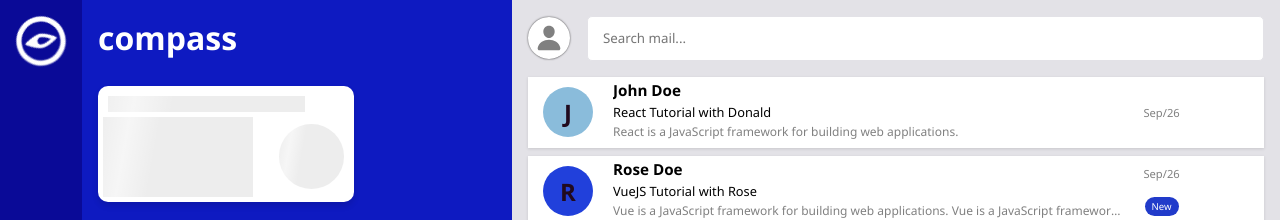
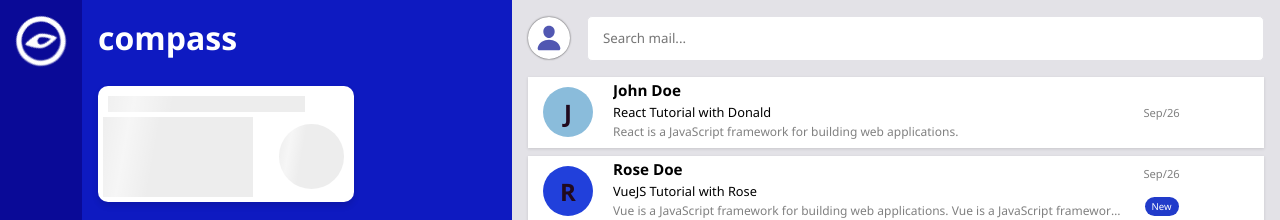
Before and after one commit to Xyzeebit/compass-mail-app, a React (Create React App) app in the folder client/: page /inbox in a window 1280 px wide. Shown: the top 220 px of the page. Built offline with nearby package versions, Linux system fonts and the light colour scheme.

Commit message:
changed empty list component text and image colors

```diff
--- a/client/src/components/EmptyList.jsx
+++ b/client/src/components/EmptyList.jsx
@@ -3,7 +3,7 @@ import { IoMailOpenSharp } from "react-icons/io5"
 export default function EmptyList({ text }) {
     return (
         <div className="empty-list">
-            <IoMailOpenSharp color="#666" size={200} />
+            <IoMailOpenSharp color="#3940a7e0" size={200} />
             <h1>{text}</h1>
         </div>
     )
--- a/client/src/styles/layout.css
+++ b/client/src/styles/layout.css
@@ -167,7 +167,7 @@ section.layout-container {
     align-items: center;
     padding: 5px;
     background: #fff;
-    color: gray;
+    color: var(--primary-light);
     border-radius: 100px;
     border: 2px solid #fff;
     box-shadow: 0px 0px 2px #000000c3;
--- a/client/src/styles/list.css
+++ b/client/src/styles/list.css
@@ -222,5 +222,5 @@
     flex-direction: column;
 }
 .empty-list h1 {
-    color: #666;
+    color: var(--primary-light);
 }
```
